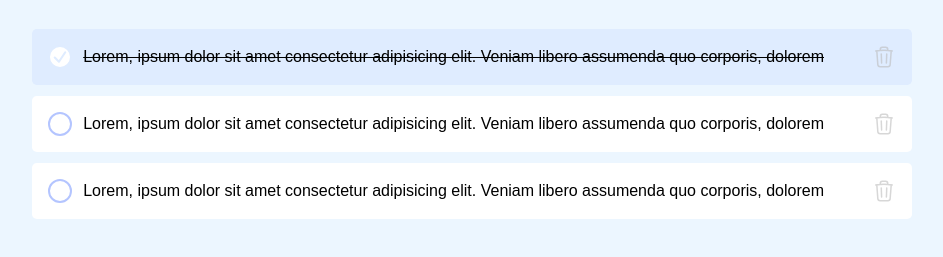
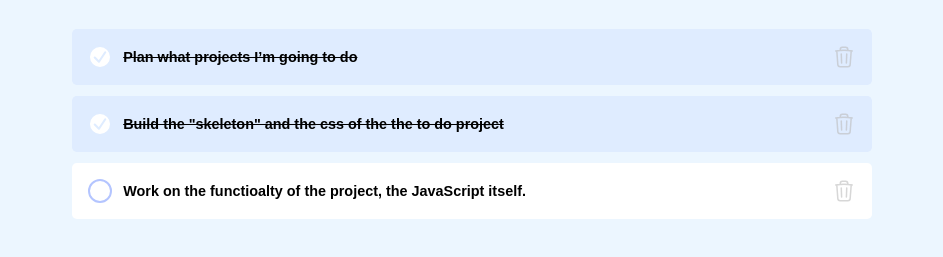
Before and after one commit to avivgalula/To-do-list, a plain HTML site: page index.html in a window 1280 px wide. Shown: the part 285-542 px from the top of the page, without its empty margins (168-1111 px from the left). Drawn offline with Linux system fonts and the light colour scheme.

Commit message:
Fix small UI

```diff
--- a/index.html
+++ b/index.html
@@ -51,6 +51,44 @@
       <div class="to-do-list-container">
         <ul class="to-do-list">
           <li class="to-do-item done">
+            <div class="to-do-item-content-container">
+              <button class="to-do-item-status-btn">
+                <svg
+                  xmlns="http://www.w3.org/2000/svg"
+                  fill="none"
+                  viewBox="0 0 24 24"
+                  stroke-width="1.5"
+                  stroke="currentColor"
+                  class="check-icon"
+                >
+                  <path
+                    stroke-linecap="round"
+                    stroke-linejoin="round"
+                    d="M4.5 12.75l6 6 9-13.5"
+                  />
+                </svg>
+              </button>
+              <span>Plan what projects I’m going to do</span>
+            </div>
+            <button class="to-do-item-delete-btn">
+              <svg
+                xmlns="http://www.w3.org/2000/svg"
+                fill="none"
+                viewBox="0 0 24 24"
+                stroke-width="1.5"
+                stroke="currentColor"
+                class="trash-icon"
+              >
+                <path
+                  stroke-linecap="round"
+                  stroke-linejoin="round"
+                  d="M14.74 9l-.346 9m-4.788 0L9.26 9m9.968-3.21c.342.052.682.107 1.022.166m-1.022-.165L18.16 19.673a2.25 2.25 0 01-2.244 2.077H8.084a2.25 2.25 0 01-2.244-2.077L4.772 5.79m14.456 0a48.108 48.108 0 00-3.478-.397m-12 .562c.34-.059.68-.114 1.022-.165m0 0a48.11 48.11 0 013.478-.397m7.5 0v-.916c0-1.18-.91-2.164-2.09-2.201a51.964 51.964 0 00-3.32 0c-1.18.037-2.09 1.022-2.09 2.201v.916m7.5 0a48.667 48.667 0 00-7.5 0"
+                />
+              </svg>
+            </button>
+          </li>
+          <li class="to-do-item done">
+            <div class="to-do-item-content-container">
               <button class="to-do-item-status-btn">
                 <svg
                   xmlns="http://www.w3.org/2000/svg"
@@ -68,9 +106,9 @@
                 </svg>
               </button>
               <span>
-              Lorem, ipsum dolor sit amet consectetur adipisicing elit. Veniam
-              libero assumenda quo corporis, dolorem
+                Build the "skeleton" and the css of the the to do project
               </span>
+            </div>
             <button class="to-do-item-delete-btn">
               <svg
                 xmlns="http://www.w3.org/2000/svg"
@@ -89,6 +127,7 @@
             </button>
           </li>
           <li class="to-do-item">
+            <div class="to-do-item-content-container">
               <button class="to-do-item-status-btn">
                 <svg
                   xmlns="http://www.w3.org/2000/svg"
@@ -106,47 +145,9 @@
                 </svg>
               </button>
               <span>
-              Lorem, ipsum dolor sit amet consectetur adipisicing elit. Veniam
-              libero assumenda quo corporis, dolorem
+                Work on the functioalty of the project, the JavaScript itself.
               </span>
-            <button class="to-do-item-delete-btn">
-              <svg
-                xmlns="http://www.w3.org/2000/svg"
-                fill="none"
-                viewBox="0 0 24 24"
-                stroke-width="1.5"
-                stroke="currentColor"
-                class="trash-icon"
-              >
-                <path
-                  stroke-linecap="round"
-                  stroke-linejoin="round"
-                  d="M14.74 9l-.346 9m-4.788 0L9.26 9m9.968-3.21c.342.052.682.107 1.022.166m-1.022-.165L18.16 19.673a2.25 2.25 0 01-2.244 2.077H8.084a2.25 2.25 0 01-2.244-2.077L4.772 5.79m14.456 0a48.108 48.108 0 00-3.478-.397m-12 .562c.34-.059.68-.114 1.022-.165m0 0a48.11 48.11 0 013.478-.397m7.5 0v-.916c0-1.18-.91-2.164-2.09-2.201a51.964 51.964 0 00-3.32 0c-1.18.037-2.09 1.022-2.09 2.201v.916m7.5 0a48.667 48.667 0 00-7.5 0"
-                />
-              </svg>
-            </button>
-          </li>
-          <li class="to-do-item">
-            <button class="to-do-item-status-btn">
-              <svg
-                xmlns="http://www.w3.org/2000/svg"
-                fill="none"
-                viewBox="0 0 24 24"
-                stroke-width="1.5"
-                stroke="currentColor"
-                class="check-icon"
-              >
-                <path
-                  stroke-linecap="round"
-                  stroke-linejoin="round"
-                  d="M4.5 12.75l6 6 9-13.5"
-                />
-              </svg>
-            </button>
-            <span>
-              Lorem, ipsum dolor sit amet consectetur adipisicing elit. Veniam
-              libero assumenda quo corporis, dolorem
-            </span>
+            </div>
             <button class="to-do-item-delete-btn">
               <svg
                 xmlns="http://www.w3.org/2000/svg"
--- a/src/css/style.css
+++ b/src/css/style.css
@@ -9,11 +9,12 @@ body {
   background-color: #ecf6ff;
   display: flex;
   justify-content: center;
-  /* align-items: center; */
   height: 100vh;
   margin-top: 10rem;
 }
+
 .app-container {
+  width: 50rem;
 }
 
 .to-do-header-wrapper {
@@ -89,7 +90,15 @@ body {
   border-radius: 0.3rem;
   height: 3.5rem;
   display: flex;
-  justify-content: center;
+  justify-content: space-between;
+  align-items: center;
+  font-size: 0.9rem;
+  font-weight: 600;
+}
+
+.to-do-item-content-container {
+  display: flex;
+  justify-content: space-between;
   align-items: center;
 }
 
@@ -106,10 +115,12 @@ body {
 
 .check-icon {
   color: transparent;
+  padding: 0.1rem;
+  stroke-width: 3;
 }
 
-.to-do-item-status-btn:hover {
-  background-color: #f5f7ff;
+.check-icon:hover {
+  color: #b4c5ff;
 }
 
 .done {
@@ -124,8 +135,6 @@ body {
 
 .done .check-icon {
   color: #dfecff;
-  padding: 0.1rem;
-  stroke-width: 3;
 }
 
 .to-do-item-delete-btn {
```
Lines whose indentation alone changed are shown as unchanged.
